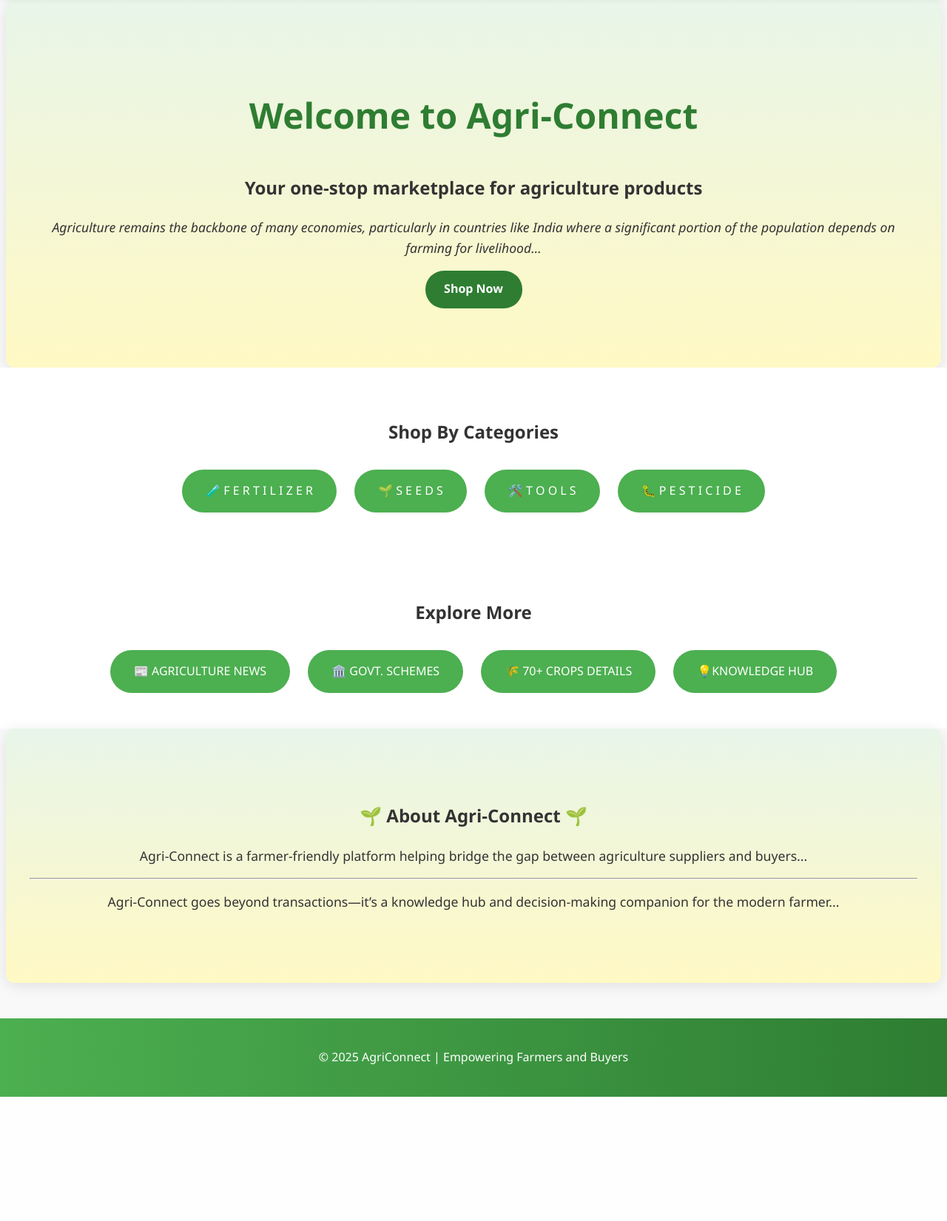
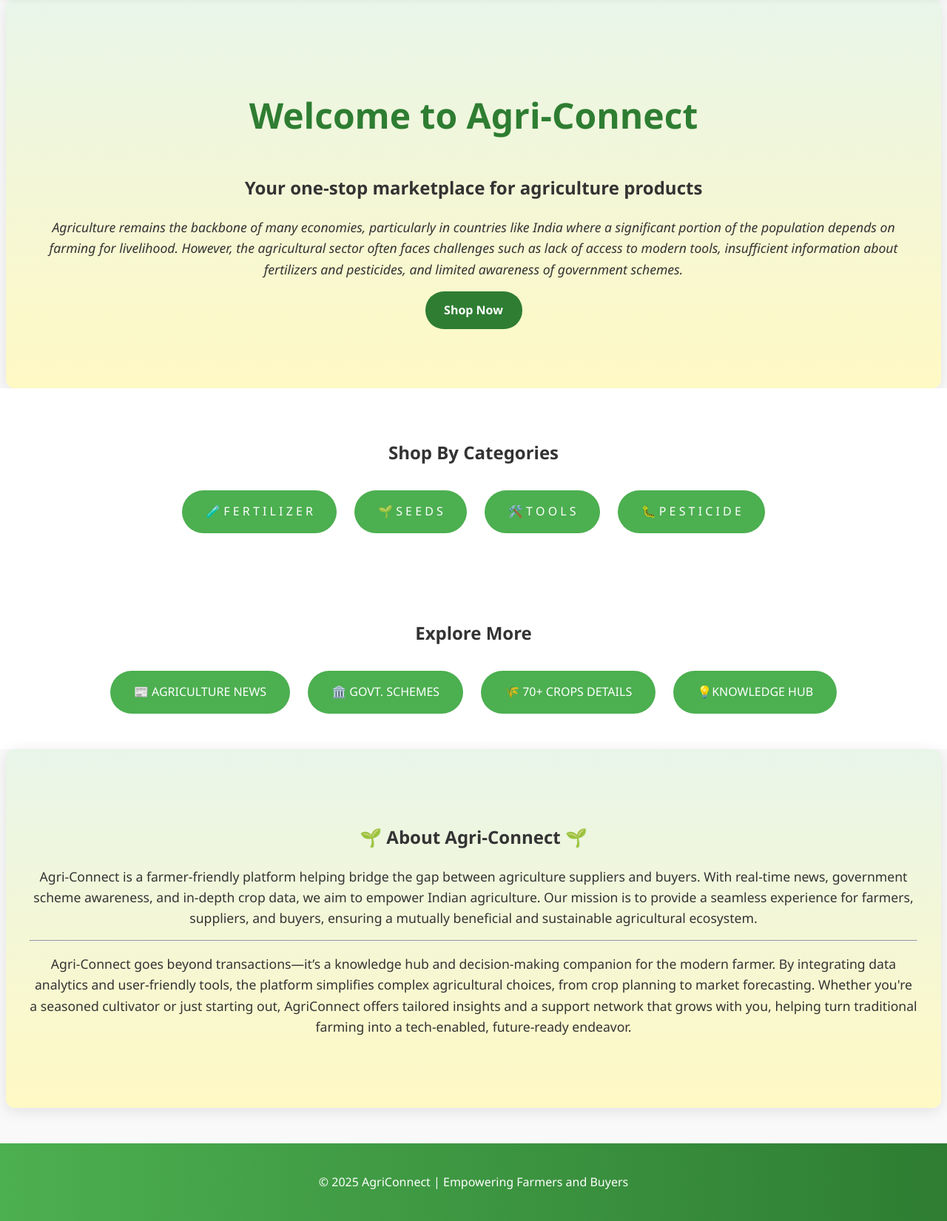
Before and after one commit to AryaMahadik01/New-Agri-Connect-System-, a Flask app: page / in a window 1280 px wide. Shown: the part 68-1719 px from the top of the page at 74% size. Before the commit the page ends 1551 px from the top, so only its background shows below. Run offline with Flask 3, Linux system fonts and the light colour scheme.

Commit message:
data updated

```diff
--- a/data_seed.py
+++ b/data_seed.py
@@ -2,7 +2,7 @@ from pymongo import MongoClient
 
 # Connect to MongoDB
 client = MongoClient("mongodb://localhost:27017/")
-db = client["agri_connect"]   # ✅ match with app.py
+db = client["agri_connect"]   #  match with app.py
 products_col = db["products"]
 
 # Clear existing products (optional, avoids duplicates when re-seeding)
--- a/static/style.css
+++ b/static/style.css
@@ -626,7 +626,7 @@ footer {
 }
 
 .qty-btn {
-  background: var(--secondary-green);
+  background: var(--light-green);
   color: white;
   border: none;
   padding: 0.5rem 0.9rem;
--- a/templates/index.html
+++ b/templates/index.html
@@ -7,7 +7,11 @@
 <section class="hero">
   <h1>Welcome to Agri-Connect</h1>
   <h2>Your one-stop marketplace for agriculture products</h2>
-  <p><i>Agriculture remains the backbone of many economies, particularly in countries like India where a significant portion of the population depends on farming for livelihood...</i></p>
+  <p><i>Agriculture remains the backbone of many economies, particularly in countries
+        like India where a significant portion of the population depends on farming for
+        livelihood. However, the agricultural sector often faces challenges such as lack
+        of access to modern tools, insufficient information about fertilizers and
+        pesticides, and limited awareness of government schemes.</i></p>
   <a class="btn" href="{{ url_for('products') }}">Shop Now</a>
 </section>
 
@@ -34,8 +38,15 @@
 
 <section class="hero">
   <h2>🌱 About Agri-Connect 🌱</h2>
-  <p>Agri-Connect is a farmer-friendly platform helping bridge the gap between agriculture suppliers and buyers...</p>
+  <p>Agri-Connect is a farmer-friendly platform helping bridge the gap between agriculture suppliers and buyers.
+    With real-time news, government scheme awareness, and in-depth crop data, we aim to empower Indian agriculture.
+    Our mission is to provide a seamless experience for farmers, suppliers, and buyers, ensuring a mutually beneficial
+    and sustainable agricultural ecosystem.</p>
   <hr>
-  <p>Agri-Connect goes beyond transactions—it’s a knowledge hub and decision-making companion for the modern farmer...</p>
+  <p>Agri-Connect goes beyond transactions—it’s a knowledge hub and decision-making companion for the modern farmer.
+    By integrating data analytics and user-friendly tools, the platform simplifies complex agricultural choices,
+    from crop planning to market forecasting. Whether you're a seasoned cultivator or just starting out,
+    AgriConnect offers tailored insights and a support network that grows with you, helping turn traditional
+    farming into a tech-enabled, future-ready endeavor.</p>
 </section>
 {% endblock %}
--- a/templates/navbar.html
+++ b/templates/navbar.html
@@ -17,7 +17,7 @@
       <a href="{{ url_for('checkout') }}">Checkout</a>
 
       {% if session.get('role') == 'admin' %}
-        <!-- ✅ Admin is logged in -->
+        <!-- Admin is logged in -->
         <div class="nav-user-wrapper">
           <button id="navUserBtn" class="nav-user" aria-expanded="false">
             <span class="nav-avatar">A</span>
@@ -34,7 +34,7 @@
         </div>
 
       {% elif session.get('role') == 'user' %}
-        <!-- ✅ Regular User is logged in -->
+        <!-- Regular User is logged in -->
         <div class="nav-user-wrapper">
           <button id="navUserBtn" class="nav-user" aria-expanded="false">
             <span class="nav-avatar">{{ (session.get('name') or '')[:1]|upper }}</span>
@@ -51,7 +51,7 @@
         </div>
 
       {% else %}
-        <!-- ❌ Not logged in -->
+        <!-- Not logged in -->
         <a href="{{ url_for('login') }}">Login</a>
         <a href="{{ url_for('register') }}">Register</a>
       {% endif %}
```
